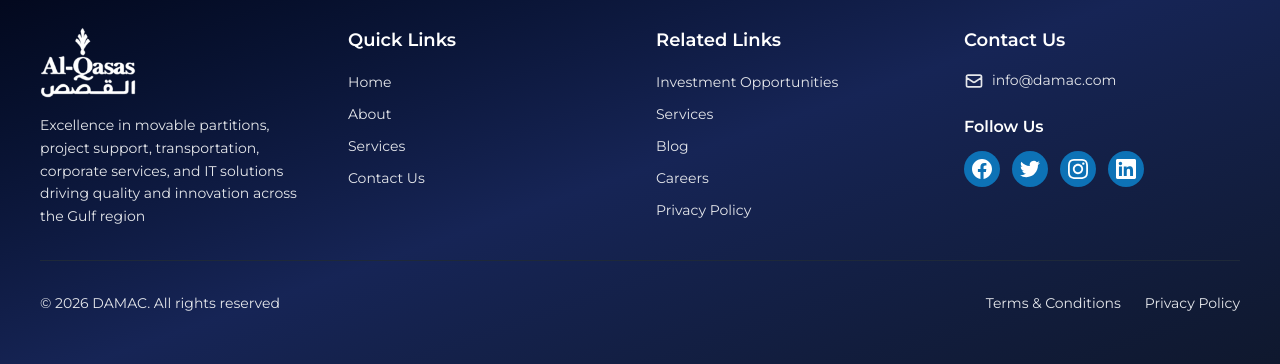
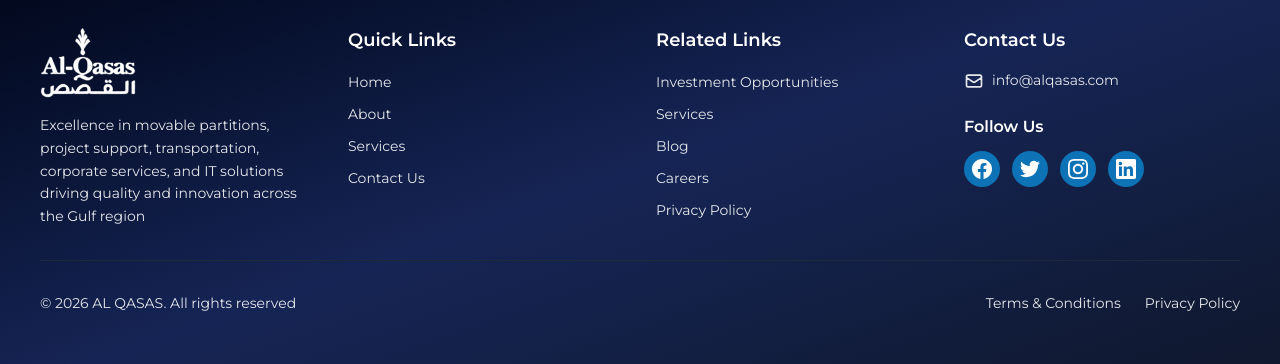
Before and after one commit to akmmubashir/al-qasas-group-web, a Next.js app: page / in a window 1280 px wide. Shown: the part 9119-9483 px from the top of the page. Built offline with nearby package versions, Linux system fonts and the light colour scheme.

Commit message:
Update footer.tsx

```diff
--- a/app/components/footer.tsx
+++ b/app/components/footer.tsx
@@ -151,7 +151,7 @@ const Footer = () => {
                   href="#"
                   className="text-gray-200 hover:text-white transition-colors text-[14px]"
                 >
-                  info@damac.com
+                  info@alqasas.com
                 </a>
               </li>
             </ul>
@@ -225,7 +225,7 @@ const Footer = () => {
         <div className="pt-8 border-t border-gray-800">
           <div className="flex flex-col max-lg:flex-col-reverse md:flex-row justify-between items-center gap-4">
             <p className="text-gray-200 text-[14px] text-center md:text-left">
-              © {new Date().getFullYear()} DAMAC. All rights reserved
+              © {new Date().getFullYear()} AL QASAS. All rights reserved
             </p>
             <div className="flex gap-6">
               <Link
```
